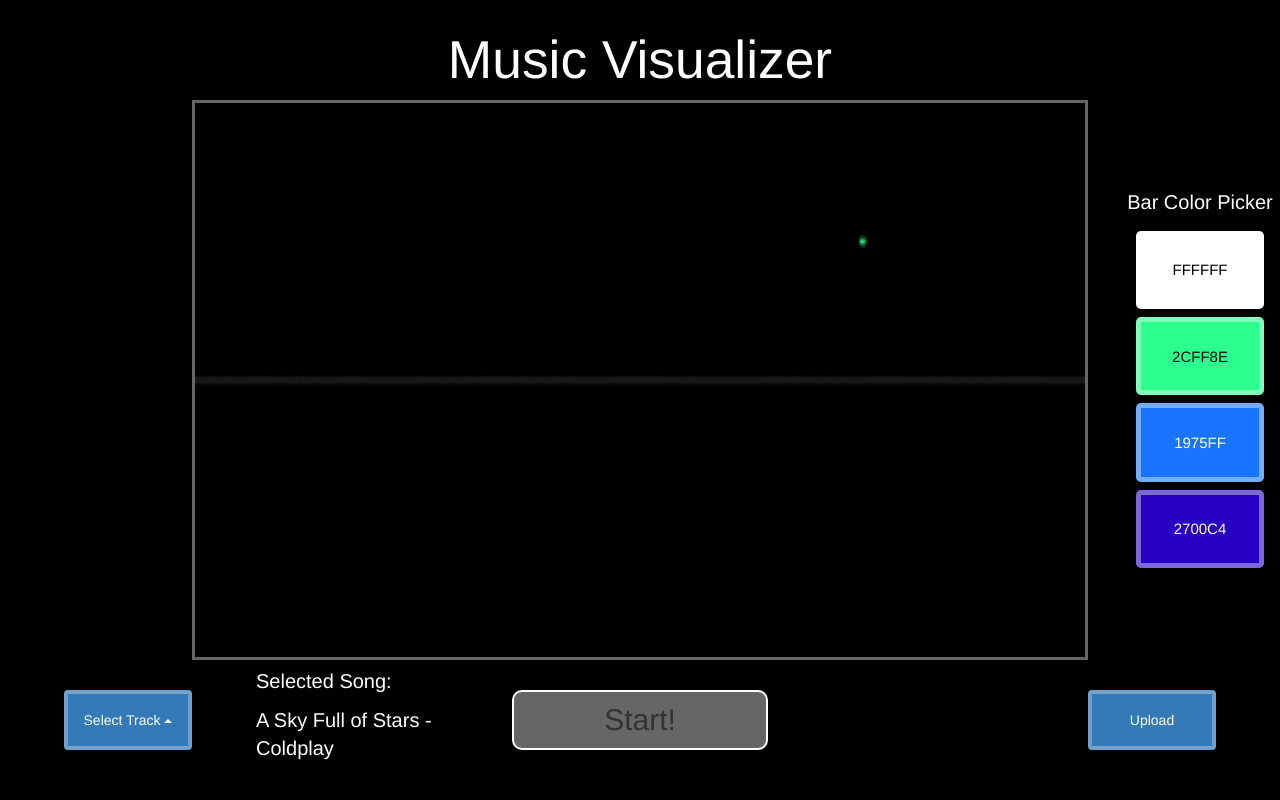
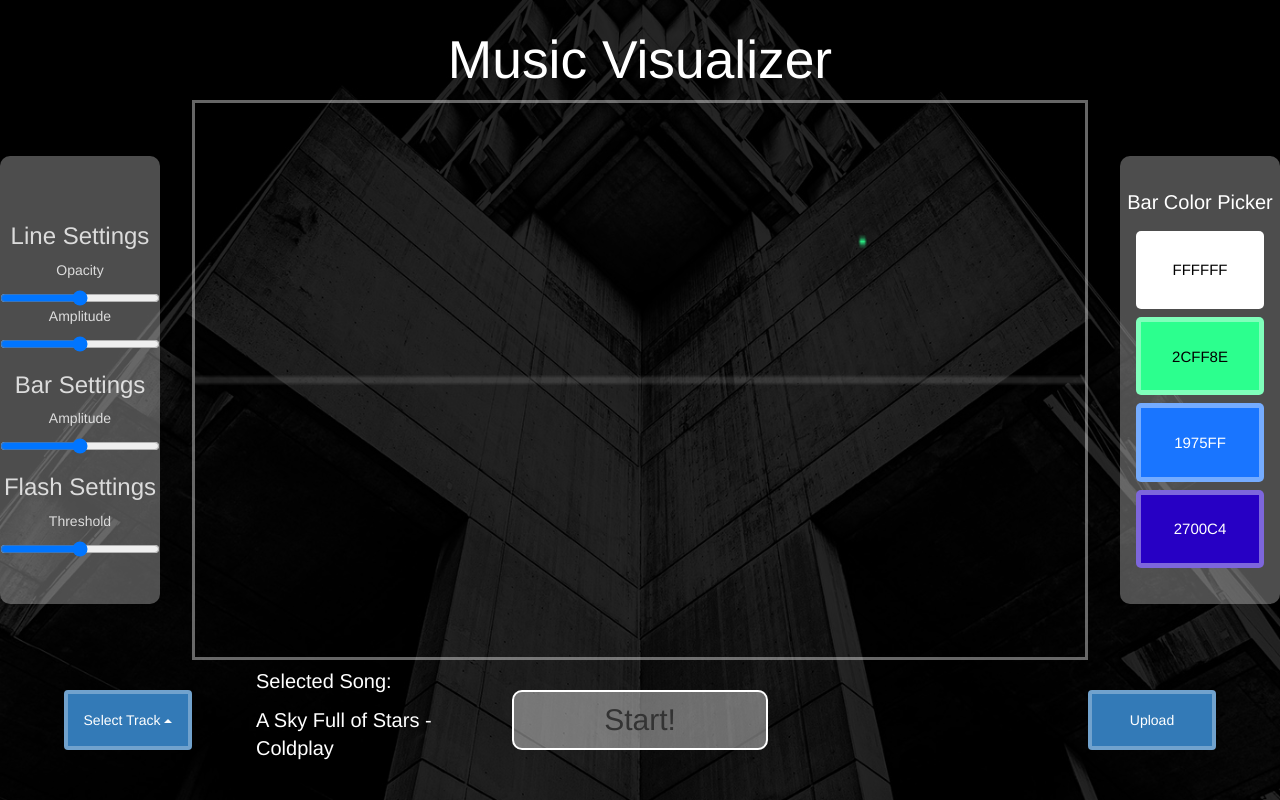
Before and after one commit to VictorHYu/Play-Me-A-Song, a website: page PMAS/index.html in a window 1280 px wide. Both pictures are taken after a click on the button "Start!". Drawn offline with nearby package versions, Linux system fonts and the light colour scheme; no server answers.

Commit message:
Slider settings added

```diff
--- a/PMAS/index.html
+++ b/PMAS/index.html
@@ -1,15 +1,15 @@
 <!doctype html>
+<script src="https://code.jquery.com/jquery-2.2.0.min.js"></script>
 <script src='/javascripts/webaudiox-master/build/webaudiox.js'></script>
 <script src='/javascripts/analyzer.js'></script>
 <script src='/javascripts/canvas.js'></script>
-<script src="https://code.jquery.com/jquery-2.2.0.min.js"></script>
 <script src="https://maxcdn.bootstrapcdn.com/bootstrap/3.3.7/js/bootstrap.min.js"></script>
 <link rel="stylesheet" href="https://maxcdn.bootstrapcdn.com/bootstrap/3.3.7/css/bootstrap.min.css">
 <script src="/javascripts/jscolor.js"></script>
 
 <link rel="stylesheet" href="/stylesheets/styles.css">
 
-<body style='background-color: #000000'>
+<body>
 
     <div id = "titleWrapper">
         <h1> Music Visualizer</h1>
@@ -17,6 +17,17 @@
 
     <div id = "middle">
         <div id = "middleLeft" class = "middleSide">
+            <h3 class = "leftText"> Line Settings </h3>
+            <p class = "leftText"> Opacity </p>
+            <input id = "lineOpacity" type = "range" class = "slider">
+            <p class = "leftText"> Amplitude</p>
+            <input id = "lineAmp" type = "range" class = "slider">
+            <h3 class = "leftText"> Bar Settings </h3>
+            <p class = "leftText"> Amplitude</p>
+            <input id = "barAmp" type = "range" class = "slider">
+            <h3 class = "leftText"> Flash Settings </h3>
+            <p class = "leftText"> Threshold</p>
+            <input id = "threshold" type = "range" class = "slider">
         </div>
         <canvas id = "canvas">
         </canvas>
--- a/PMAS/public/javascripts/analyzer.js
+++ b/PMAS/public/javascripts/analyzer.js
@@ -3,6 +3,24 @@ var WebAudiox	= WebAudiox	|| {};
 
 var canvasCtx;
 var gradient;
+
+var lineOpacityMod  = 50;
+var lineAmpMod      = 50;
+var barAmpMod       = 50;
+var thresholdMod    = 50;
+
+$( function() {
+  $("input").change(function() {
+    if (this.id === "lineOpacity")
+        lineOpacityMod = this.value;
+    else if (this.id === "lineAmp")
+        lineAmpMod = this.value;
+    else if (this.id === "barAmp")
+        barAmpMod = this.value;
+    else if (this.id === "threshold")
+        thresholdMod = this.value;
+  });
+});
 
 var c4 = '#FFFFFF';
 var c3 = '#2CFF8E';
@@ -42,12 +60,14 @@ WebAudiox.Analyzer = function(analyzer, canvas){
     canvasCtx		= canvas.getContext("2d");
     updateAllColors();
 
-    canvasCtx.lineWidth	= 1;
-    canvasCtx.strokeStyle	= "rgba(255, 255, 255, 0.2)";
+    canvasCtx.lineWidth	= 0.5;
 
     var analyzer2volume	= new WebAudiox.Analyser2Volume(analyzer);
 
     this.update	= function(){
+
+        //update settings
+        canvasCtx.strokeStyle	= "rgba(255, 255, 255, " + lineOpacityMod/50 * 0.5 + ")";
 
         // draw a circle
         var maxRadius	= Math.min(canvas.height, canvas.width) * 0.3;
@@ -64,6 +84,14 @@ WebAudiox.Analyzer = function(analyzer, canvas){
         // normalized
         var histogram	= new Float32Array(10);
         WebAudiox.ByteToNormalizedFloat32Array(freqData, histogram);
+
+        // amplify the histogram
+        for(var i = 0; i < histogram.length; i++) {
+            histogram[i]	= (histogram[i])*barAmpMod/50;
+            if ( histogram[i] > 1)
+                histogram[i] = 1;
+        }
+
         // draw the spectrum
         var barStep	= canvas.width / (histogram.length-1);
         var barWidth	= barStep*0.8;
@@ -80,9 +108,9 @@ WebAudiox.Analyzer = function(analyzer, canvas){
         var histogram	= new Float32Array(60);
         WebAudiox.ByteToNormalizedFloat32Array(timeData, histogram);
 
-        // amplify the histogram
+        // amplify the histogram for the line
         for(var i = 0; i < histogram.length; i++) {
-            histogram[i]	= (histogram[i]-0.5)/3+0.5
+            histogram[i]	= ((histogram[i]-0.5)/3*lineAmpMod/50+0.5);
         }
         // draw the spectrum
         var barStep	= canvas.width / (histogram.length-1)
@@ -94,3 +122,50 @@ WebAudiox.Analyzer = function(analyzer, canvas){
         canvasCtx.stroke()
     }
 }
+
+WebAudiox.AnalyserBeatDetector	= function(analyser, onBeat){
+    // arguments default values
+    this.holdTime		= 1
+    this.decayRate		= 0.97
+    this.minVolume		= 0.6
+    this.frequencyBinCount	= 100
+
+    var holdingTime	= 0
+    this.update	= function(delta){
+        var threshold	= this.minVolume + 0.2*thresholdMod/50;
+        var rawVolume	= WebAudiox.AnalyserBeatDetector.compute(analyser, this.frequencyBinCount)
+        if( holdingTime > 0 ){
+            holdingTime	-= delta
+            holdingTime	= Math.max(holdingTime, 0)
+        }else if( rawVolume > threshold ){
+            canvasCtx.fillStyle = "rgba(255,255,255,0.1)";
+            canvasCtx.fillRect(0, 0, canvas.width, canvas.height);
+
+            holdingTime	= this.holdTime;
+            threshold	= rawVolume * 1.1;
+            threshold	= Math.max(threshold, this.minVolume);
+        }else{
+            threshold	*= this.decayRate;
+            threshold	= Math.max(threshold, this.minVolume);
+        }
+    }
+}
+
+WebAudiox.AnalyserBeatDetector.compute	= function(analyser, width, offset){
+    // handle paramerter
+    width		= width  !== undefined ? width	: analyser.frequencyBinCount;
+    offset		= offset !== undefined ? offset	: 0;
+    // inint variable
+    var freqByte	= new Uint8Array(analyser.frequencyBinCount);
+    // get the frequency data
+    analyser.getByteFrequencyData(freqByte);
+    // compute the sum
+    var sum	= 0;
+    for(var i = offset; i < offset+width; i++){
+        sum	+= freqByte[i];
+    }
+    // complute the amplitude
+    var amplitude	= sum / (width*256-1);
+    // return ampliture
+    return amplitude;
+}
--- a/PMAS/public/javascripts/canvas.js
+++ b/PMAS/public/javascripts/canvas.js
@@ -32,6 +32,7 @@ function drawCanvas () {
 
     // create the object
     var analyzerCanvas	= new WebAudiox.Analyzer(analyzer, canvas);
+    var beatDetector = new WebAudiox.AnalyserBeatDetector(analyzer, canvas);
 
     // loop and update
     requestAnimationFrame(function update() {
@@ -40,6 +41,7 @@ function drawCanvas () {
         ctx.clearRect(0, 0, canvas.width, canvas.height);
         // put the sound in the canvas
         analyzerCanvas.update();
+        beatDetector.update();
     })
     //clear canvas at the end
     ctx.clearRect(0, 0, canvas.width, canvas.height);
--- a/PMAS/public/stylesheets/styles.css
+++ b/PMAS/public/stylesheets/styles.css
@@ -1,3 +1,9 @@
+html {
+    background: URL("/images/background.jpg");
+    background-size: cover;
+    background-repeat: no-repeat;
+}
+
 body {
     display:flex;
     flex-direction: column;
@@ -6,6 +12,8 @@ body {
     height: 100vh;
     width: 100vw;
     margin: 0;
+
+    background: rgba(0,0,0,0.85);
 }
 
 /*-----------------  TOP*/
@@ -57,7 +65,12 @@ h1 {
 
     height: 80%;
     width: 12.5%;
-/*    background: rgba(255,255,255,0.4);*/
+    background: rgba(255,255,255,0.3);
+    border-radius: 10px;
+}
+
+.leftText {
+    color: rgba(255,255,255,0.8);
 }
 
 .colorPicker {
```
Also changed, not shown: PMAS/public/images/background.jpg (added), PMAS/public/javascripts/webaudiox-master/build/webaudiox.js.
